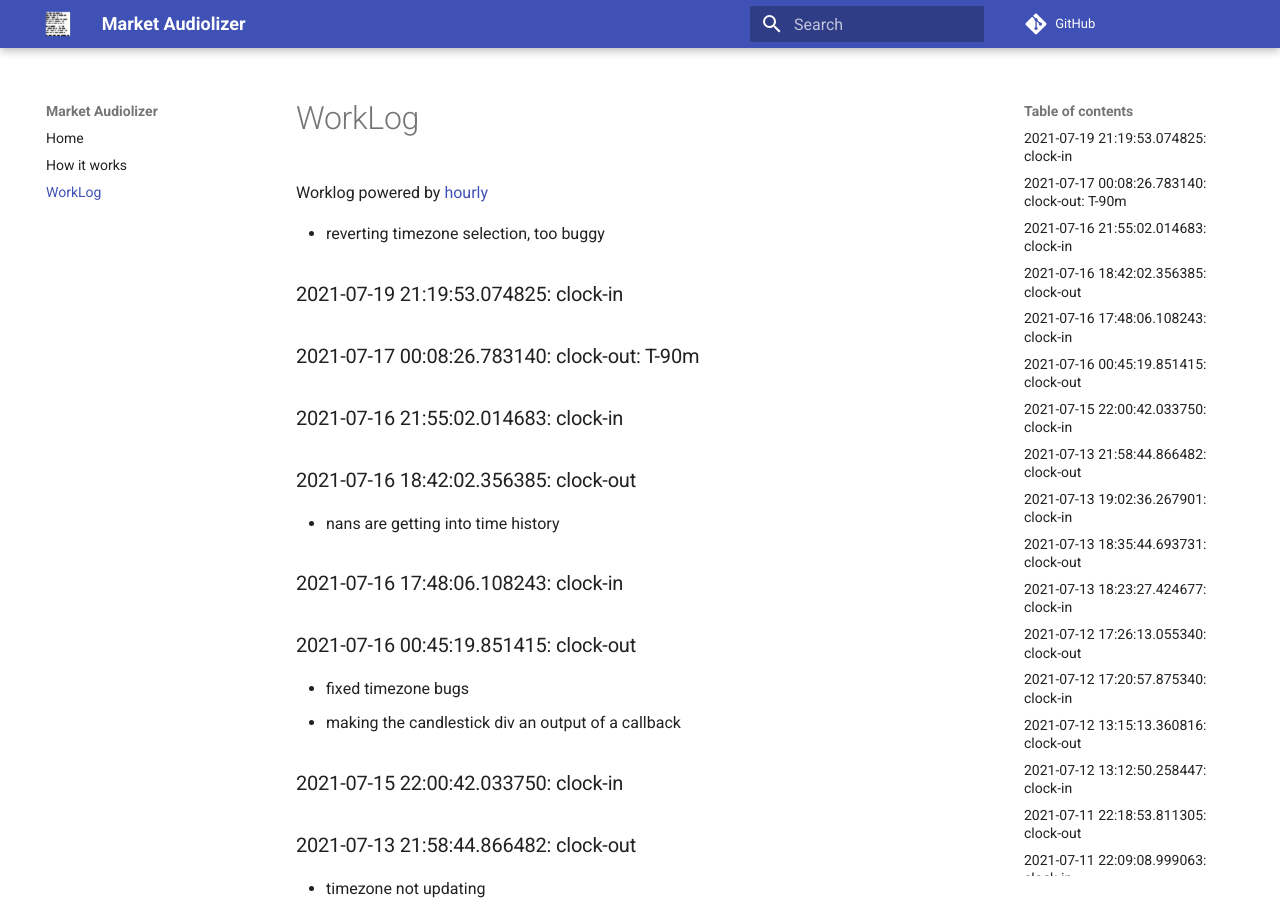
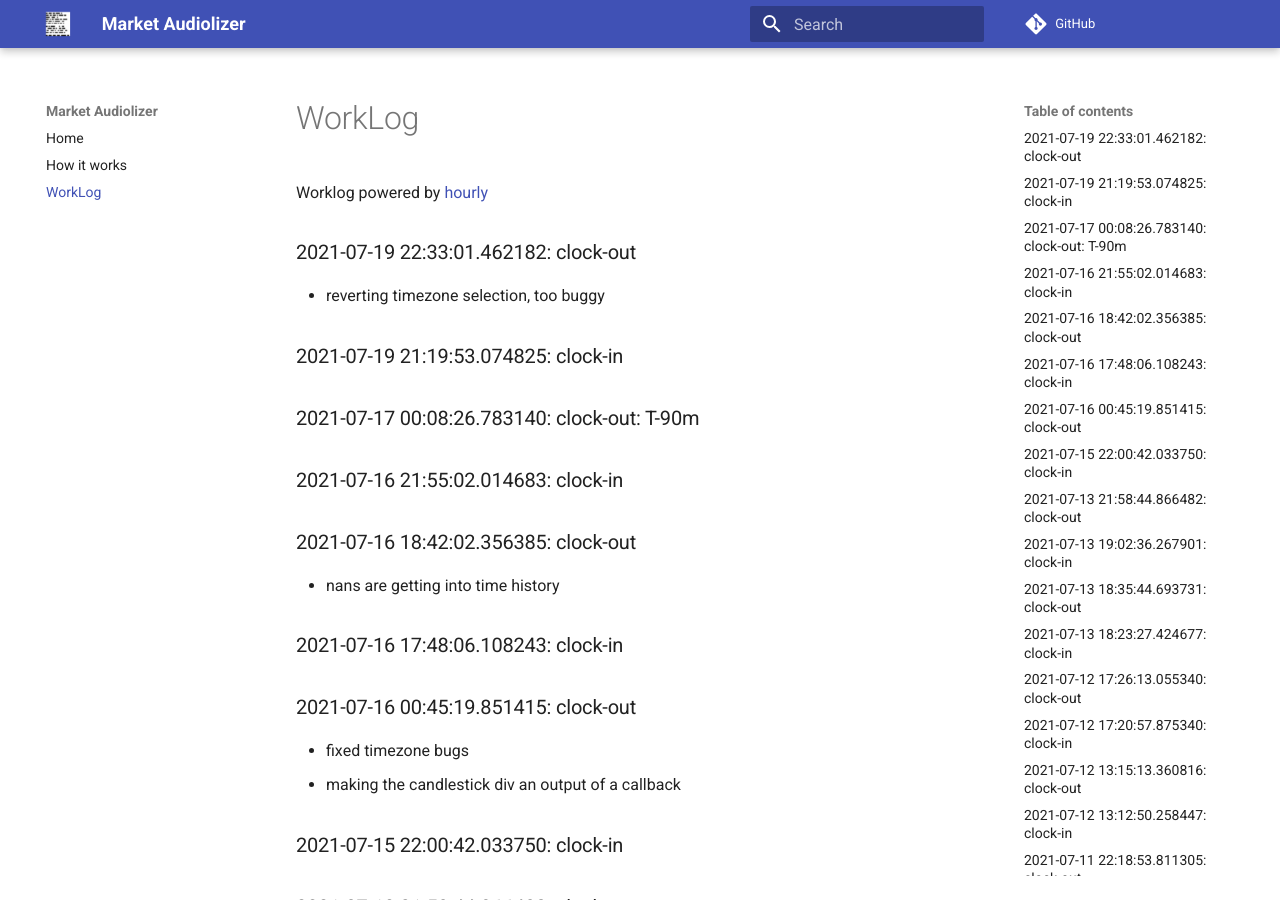
Before and after one commit to asherp/audiolizer, an MkDocs documentation site: the page built from docs/WorkLog.md, in a window 1280 px wide and 900 px high. Built offline with MkDocs 1.6.1 and Material for MkDocs 9.7.7, drawn with Linux system fonts in a browser that asks for light colours; comment, search, counter and statistics services are not loaded.

Commit message:
clock-out

```diff
--- a/WorkLog.md
+++ b/WorkLog.md
@@ -1,3 +1,5 @@
+### 2021-07-19 22:33:01.462182: clock-out
+
 * reverting timezone selection, too buggy
 
 ### 2021-07-19 21:19:53.074825: clock-in
```
